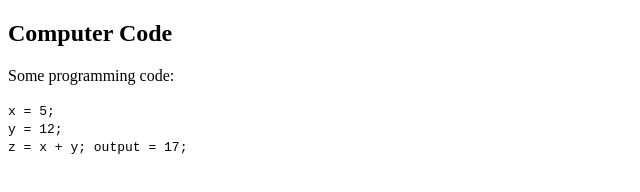
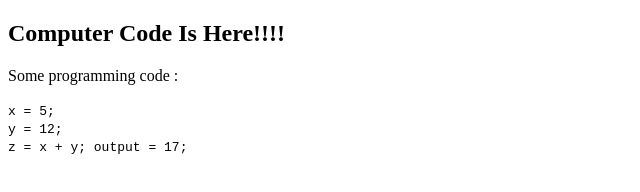
Before and after one commit to ashish30/git_testnew, a website: page index.html in a window 1280 px wide. Shown: the whole page, without its empty margins (0-640 px from the left). Drawn offline with Linux system fonts and the light colour scheme.

Commit message:
fourth commit

```diff
--- a/test.html
+++ b/index.html
@@ -2,8 +2,8 @@
 <html>
 <body>
 
-<h2>Computer Code</h2>
-<p>Some programming code:</p>
+<h2>Computer Code Is Here!!!!</h2>
+<p>Some programming code :</p>
 
 <code>
 x = 5;<br>
--- a/package.json
+++ b/package.json
@@ -2,9 +2,11 @@
   "name": "git-test",
   "version": "1.0.0",
   "description": "",
-  "main": "index.js",
+  "main": "index.html",
   "scripts": {
-    "test": "echo \"Error: no test specified\" && exit 1"
+    "start":"npm run lite",
+    "test": "echo \"Error: no test specified\" && exit 1",
+    "lite":"lite-server"
   },
   "repository": {
     "type": "git",
```
Also changed, not shown: template/test.html (added, +11 -0 lines), 2 other files.
